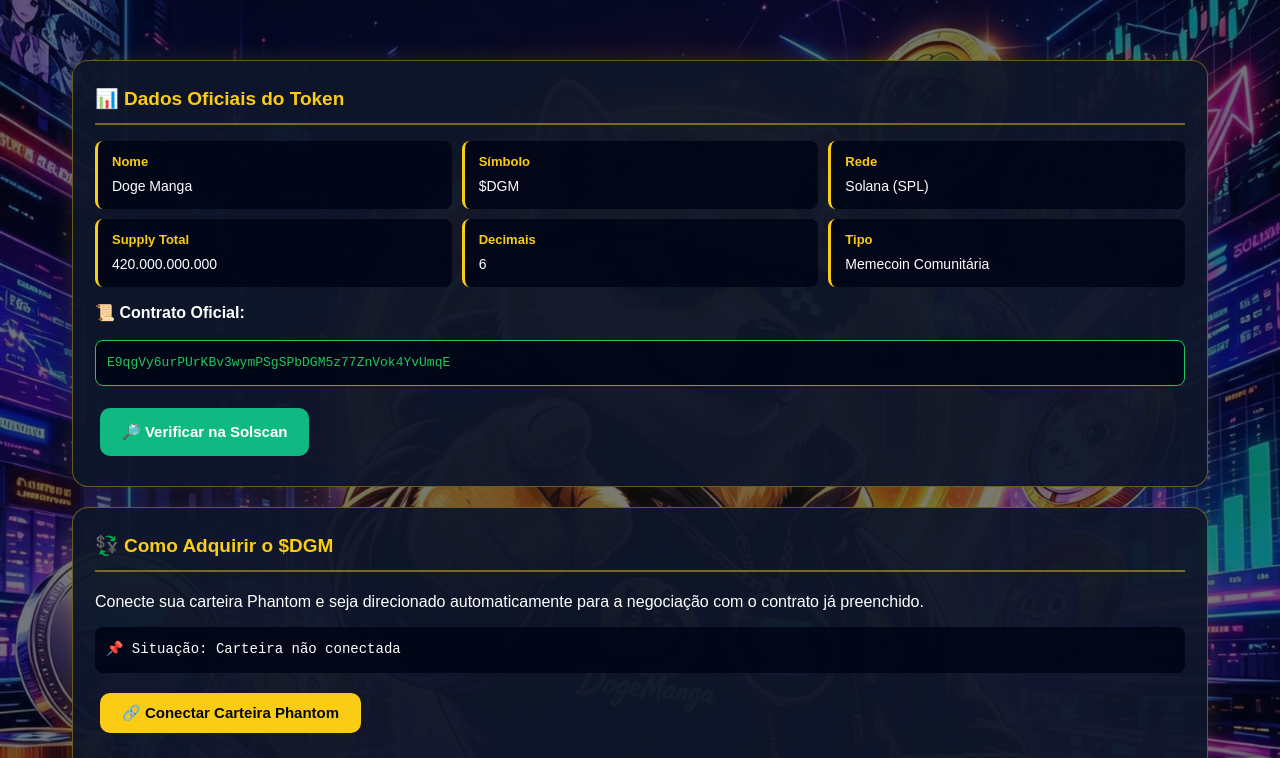
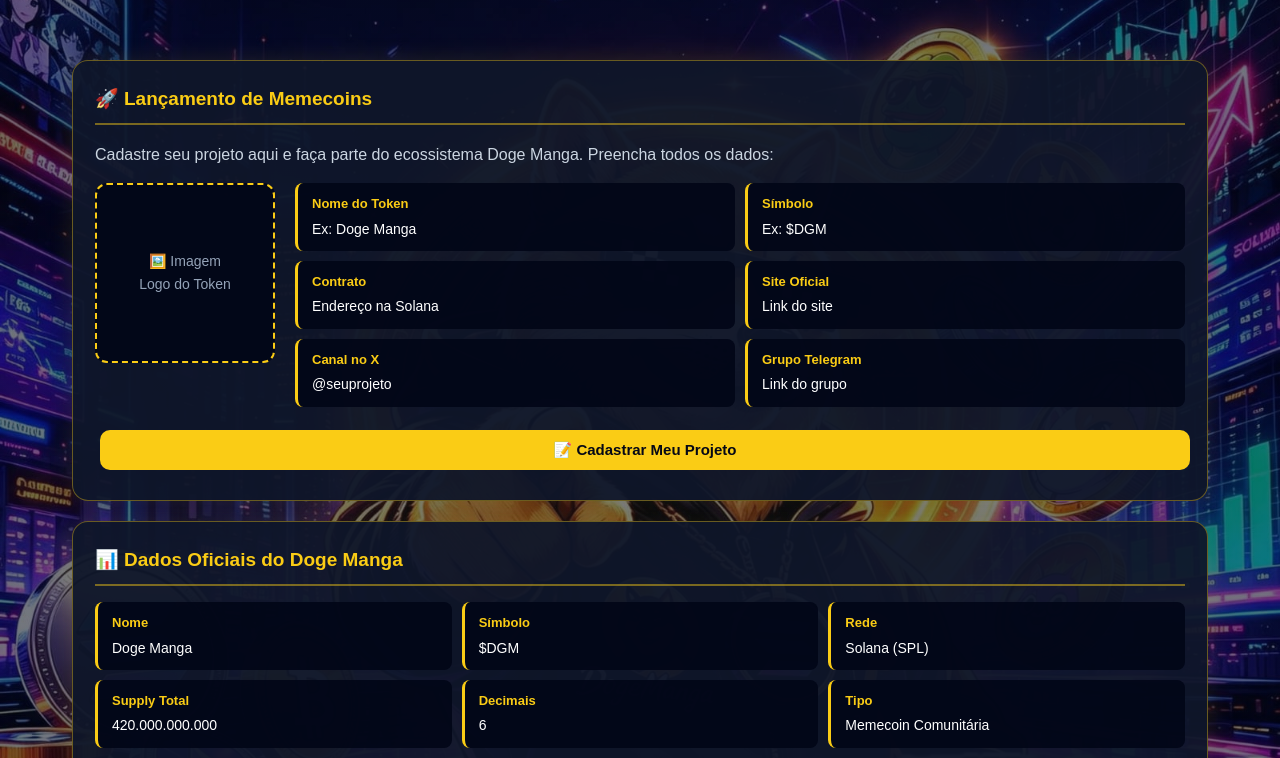
Before and after one commit to dogemanga/Portal-Doge-Manga-Evolution, a plain HTML site: page index.html in a window 1280 px wide. Shown: the part 184-942 px from the top of the page. Drawn offline with Linux system fonts and the light colour scheme; no server answers.

Commit message:
Add meme coin launch section to index.html

```diff
--- a/index.html
+++ b/index.html
@@ -50,6 +50,52 @@
     color: #facc15; margin-bottom: 16px;
     border-bottom: 2px solid rgba(250,204,21,0.45);
     padding-bottom: 8px; font-size: 19px;
+}
+
+/* ✅ Área de Lançamento de Memecoins */
+.lancamento-grid {
+    display: grid;
+    grid-template-columns: 180px 1fr;
+    gap: 20px;
+    align-items: start;
+    margin-bottom: 15px;
+}
+.lancamento-img {
+    background: rgba(2, 6, 23, 0.9);
+    border-radius: 12px;
+    border: 2px dashed #facc15;
+    padding: 15px;
+    text-align: center;
+    min-height: 180px;
+    display: flex;
+    align-items: center;
+    justify-content: center;
+    font-size: 14px;
+    color: #94a3b8;
+}
+.lancamento-dados {
+    display: grid;
+    grid-template-columns: 1fr 1fr;
+    gap: 10px;
+}
+.lancamento-item {
+    background: rgba(2, 6, 23, 0.92);
+    padding: 10px 14px;
+    border-radius: 8px;
+    border-left: 3px solid #facc15;
+    font-size: 14px;
+}
+.lancamento-item strong {
+    color: #facc15;
+    display: block;
+    margin-bottom: 2px;
+    font-size: 13px;
+}
+.btn-cadastrar {
+    margin-top: 15px;
+    width: 100%;
+    font-size: 16px;
+    padding: 13px;
 }
 
 .token-grid {
@@ -122,12 +168,14 @@
 }
 
 @media(max-width:900px){
+    .lancamento-grid { grid-template-columns: 1fr; }
+    .lancamento-dados { grid-template-columns: 1fr 1fr; }
     .token-grid { grid-template-columns: 1fr 1fr; }
 }
 @media(max-width:600px){
     header h1 { font-size: 30px; }
     header { padding: 22px 15px 18px; }
-    .token-grid { grid-template-columns: 1fr; }
+    .lancamento-dados, .token-grid { grid-template-columns: 1fr; }
     nav a { margin: 4px 5px; font-size: 12px; }
     .btn { width: 90%; margin: 5px 0; }
     .crypto-card { width: 90%; }
@@ -138,7 +186,8 @@
 
 <nav>
     <a href="#home">🏠 Início</a>
-    <a href="#token">🐕 Token</a>
+    <a href="#lancamento">🚀 Lançar Moeda</a>
+    <a href="#token">🐕 Nosso Token</a>
     <a href="#comprar">💎 Comprar</a>
     <a href="nft.html">🎨 NFT</a>
     <a href="whitepaper.html">📄 Whitepaper</a>
@@ -153,8 +202,30 @@
 
 <div class="container">
 
+<!-- ✅ NOVA SEÇÃO: LANÇAMENTO DE MEMECOINS LOGO NO TOPO -->
+<div class="card" id="lancamento">
+    <h2>🚀 Lançamento de Memecoins</h2>
+    <p style="margin-bottom:15px; color:#cbd5e1;">Cadastre seu projeto aqui e faça parte do ecossistema Doge Manga. Preencha todos os dados:</p>
+
+    <div class="lancamento-grid">
+        <div class="lancamento-img">
+            🖼️ Imagem<br>Logo do Token
+        </div>
+        <div class="lancamento-dados">
+            <div class="lancamento-item"><strong>Nome do Token</strong>Ex: Doge Manga</div>
+            <div class="lancamento-item"><strong>Símbolo</strong>Ex: $DGM</div>
+            <div class="lancamento-item"><strong>Contrato</strong>Endereço na Solana</div>
+            <div class="lancamento-item"><strong>Site Oficial</strong>Link do site</div>
+            <div class="lancamento-item"><strong>Canal no X</strong>@seuprojeto</div>
+            <div class="lancamento-item"><strong>Grupo Telegram</strong>Link do grupo</div>
+        </div>
+    </div>
+
+    <button class="btn btn-cadastrar">📝 Cadastrar Meu Projeto</button>
+</div>
+
 <div class="card" id="token">
-    <h2>📊 Dados Oficiais do Token</h2>
+    <h2>📊 Dados Oficiais do Doge Manga</h2>
     <div class="token-grid">
         <div class="token-item"><strong>Nome</strong>Doge Manga</div>
         <div class="token-item"><strong>Símbolo</strong>$DGM</div>
```
